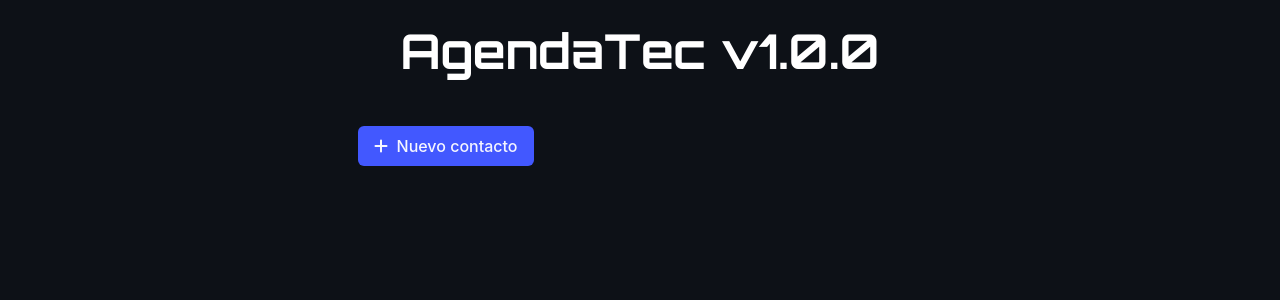
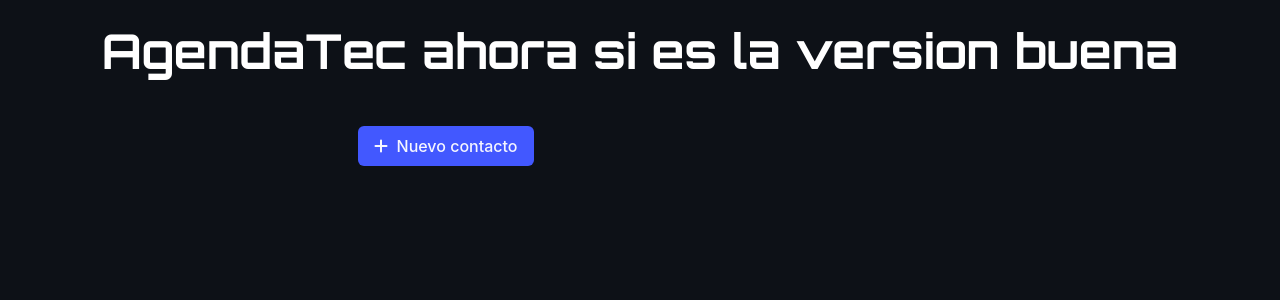
Before and after one commit to RENE-BARCENA-ANGELES/CN2_EX_U2_22590364, a Flask app: page / in a window 1280 px wide. Shown: the top 300 px of the page. Run offline with Flask 3, Linux system fonts and the light colour scheme; some libraries are stand-ins or nearby versions.

Commit message:
Versión 2.0.3 AgendaTec

```diff
--- a/app/templates/base.html
+++ b/app/templates/base.html
@@ -14,7 +14,7 @@
     <header>
         <br>
         <h1 class="title has-text-centered is-1" style="font-family: 'Orbitron', sans-serif; color:white">
-            AgendaTec v1.0.0
+            AgendaTec ahora si es la version buena
           </h1>
           <br>
     </header>
```
